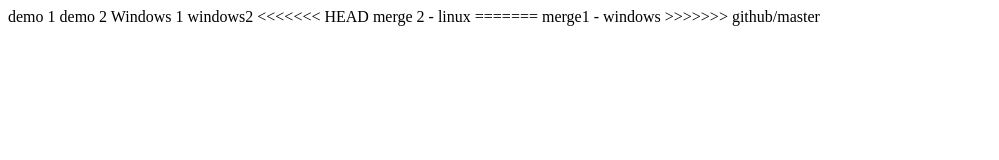
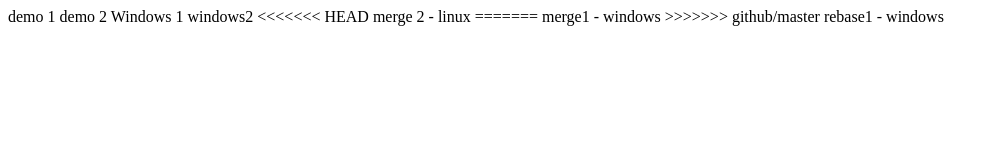
Before and after one commit to chaitanyaprabhu/part4.demo, a plain HTML site: page WebContent/index.html in a window 1280 px wide. Shown: the whole page, without its empty margins (0-999 px from the left). Drawn offline with Linux system fonts and the light colour scheme.

Commit message:
rebase 1
demo of rebase

```diff
--- a/WebContent/index.html
+++ b/WebContent/index.html
@@ -18,5 +18,7 @@
 =======
 merge1 - windows
 >>>>>>> github/master
+
+rebase1 - windows
 </body>
 </html>
```
